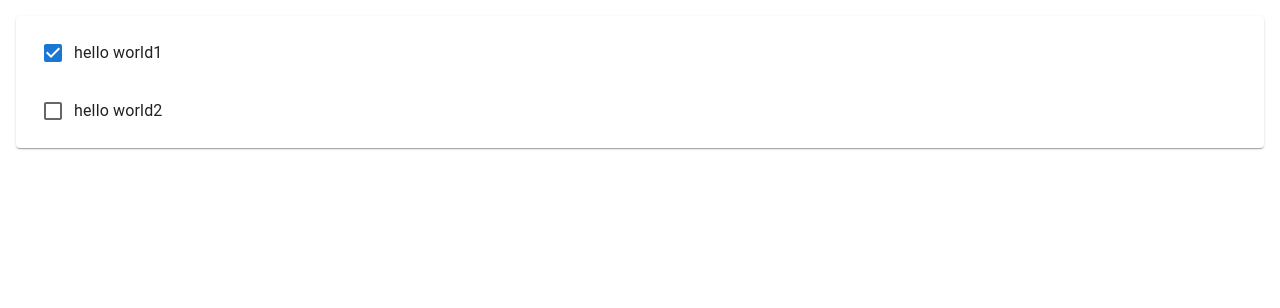
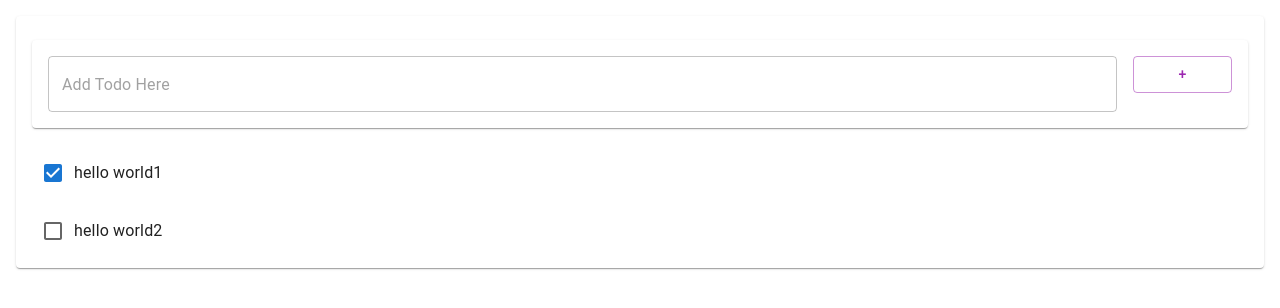
Before and after one commit to soongu/todo-react-app, a React (Create React App) app: page / in a window 1280 px wide. Shown: the top 308 px of the page. Built offline with nearby package versions, Linux system fonts and the light colour scheme.

Commit message:
#5. AddTodo 추가

```diff
--- /dev/null
+++ b/src/AddTodo.js
@@ -0,0 +1,25 @@
+import React, {useState} from 'react';
+import {TextField, Paper, Button, Grid} from "@mui/material";
+
+function AddTodo(props) {
+
+    // 사용자의 입력을 저장할 객체
+    const [item, setItem] = useState({ title : '' })
+
+    return (
+        <Paper style={{ margin: 16, padding: 16 }}>
+            <Grid container>
+                <Grid xs={11} md={11} item style={{paddingRight: 16}}>
+                    <TextField placeholder="Add Todo Here" fullWidth />
+                </Grid>
+                <Grid xs={1} md={1} item>
+                    <Button fullWidth color="secondary" variant="outlined">
+                        +
+                    </Button>
+                </Grid>
+            </Grid>
+        </Paper>
+    );
+}
+
+export default AddTodo;
--- a/src/App.js
+++ b/src/App.js
@@ -1,6 +1,7 @@
 import logo from './logo.svg';
 import './App.css';
 import Todo from './Todo';
+import AddTodo from "./AddTodo";
 import {Paper, List} from '@mui/material';
 
 function App() {
@@ -25,7 +26,8 @@
     const paper = items.length > 0 && (
         <Paper style={{margin: 16}}>
             <List>
-                {todoItems}
+                <AddTodo />
+                <div className="TodoList">{todoItems}</div>
             </List>
         </Paper>
     );
```
